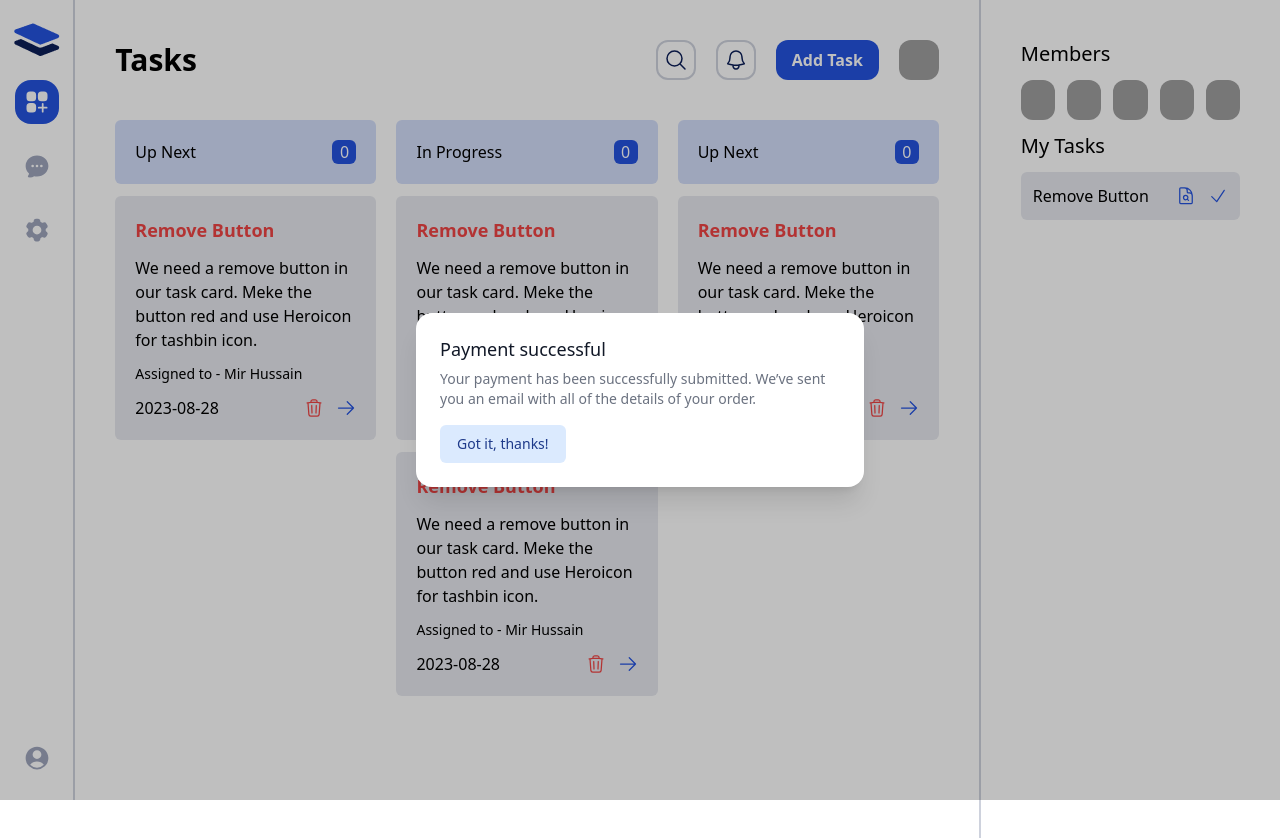
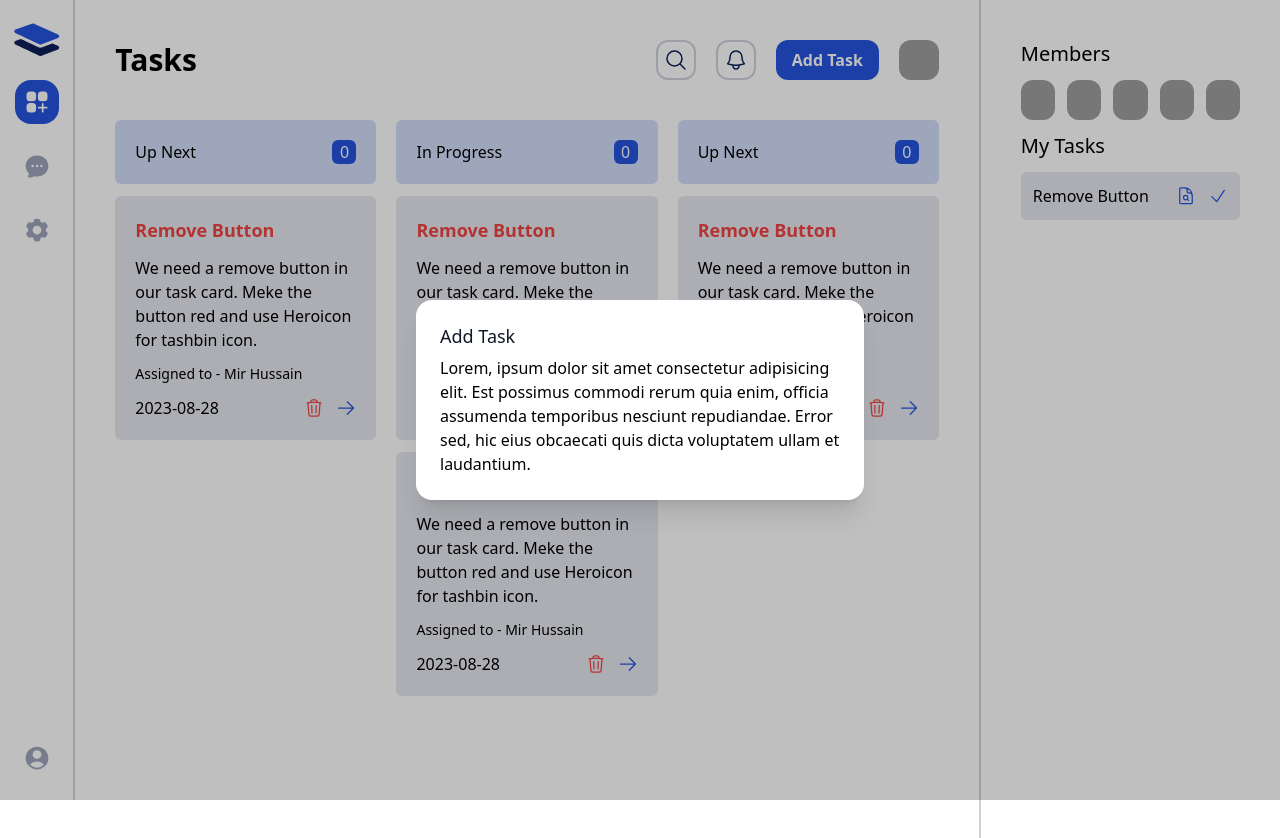
Before and after one commit to Study-Projects-By-MAAB/Redux-task-master-redux-acc, a React (Vite) app: page / in a window 1280 px wide. Both pictures are taken after a click on the button "Add Task". Shown: the top 838 px of the page. Built offline with nearby package versions, Linux system fonts and the light colour scheme; grey boxes are pictures that could not be loaded.

Commit message:
update: Add Task Modal and generic modal connection

```diff
--- /dev/null
+++ b/src/components/tasks/AddTaskModal.jsx
@@ -0,0 +1,14 @@
+import MyModal from "../ui/MyModal";
+
+export default function AddTaskModal({ isOpen, setIsOpen }) {
+  return (
+    <MyModal isOpen={isOpen} setIsOpen={setIsOpen} title={"Add Task"}>
+      <>
+        Lorem, ipsum dolor sit amet consectetur adipisicing elit. Est possimus
+        commodi rerum quia enim, officia assumenda temporibus nesciunt
+        repudiandae. Error sed, hic eius obcaecati quis dicta voluptatem ullam
+        et laudantium.
+      </>
+    </MyModal>
+  );
+}
--- a/src/components/ui/MyModal.jsx
+++ b/src/components/ui/MyModal.jsx
@@ -1,7 +1,7 @@
 import { Dialog, Transition } from "@headlessui/react";
 import { Fragment } from "react";
 
-export default function MyModal({ isOpen, setIsOpen }) {
+export default function MyModal({ isOpen, setIsOpen, title, children }) {
   function close() {
     setIsOpen(false);
   }
@@ -38,24 +38,9 @@ export default function MyModal({ isOpen, setIsOpen }) {
                     as="h3"
                     className="text-lg font-medium leading-6 text-gray-900"
                   >
-                    Payment successful
+                    {title}
                   </Dialog.Title>
-                  <div className="mt-2">
-                    <p className="text-sm text-gray-500">
-                      Your payment has been successfully submitted. We’ve sent
-                      you an email with all of the details of your order.
-                    </p>
-                  </div>
-
-                  <div className="mt-4">
-                    <button
-                      type="button"
-                      className="inline-flex justify-center rounded-md border border-transparent bg-blue-100 px-4 py-2 text-sm font-medium text-blue-900 hover:bg-blue-200 focus:outline-none focus-visible:ring-2 focus-visible:ring-blue-500 focus-visible:ring-offset-2"
-                      onClick={close}
-                    >
-                      Got it, thanks!
-                    </button>
-                  </div>
+                  <div className="mt-2">{children}</div>
                 </Dialog.Panel>
               </Transition.Child>
             </div>
--- a/src/pages/Tasks.jsx
+++ b/src/pages/Tasks.jsx
@@ -1,8 +1,8 @@
 import { BellIcon, MagnifyingGlassIcon } from "@heroicons/react/24/outline";
 import { useState } from "react";
+import AddTaskModal from "../components/tasks/AddTaskModal";
 import MyTasks from "../components/tasks/MyTasks";
 import TaskCard from "../components/tasks/TaskCard";
-import MyModal from "../components/ui/MyModal";
 
 const Tasks = () => {
   const [isOpen, setIsOpen] = useState(false);
@@ -26,7 +26,8 @@ const Tasks = () => {
             >
               Add Task
             </button>
-            <MyModal isOpen={isOpen} setIsOpen={setIsOpen} />
+            <AddTaskModal isOpen={isOpen} setIsOpen={setIsOpen} />
+
             <div className="h-10 w-10 rounded-xl overflow-hidden">
               <img
                 src="https://images.unsplash.com/photo-1528892952291-009c663ce843?ixlib=rb-4.0.3&ixid=M3wxMjA3fDB8MHxwaG90by1wYWdlfHx8fGVufDB8fHx8fA%3D%3D&auto=format&fit=crop&w=644&q=80"
```
